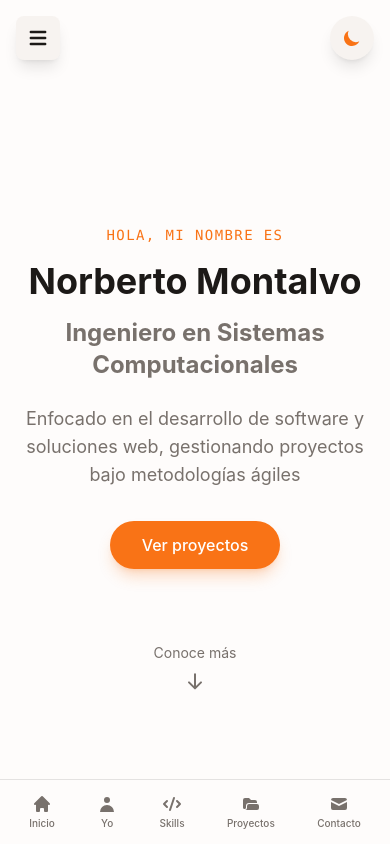
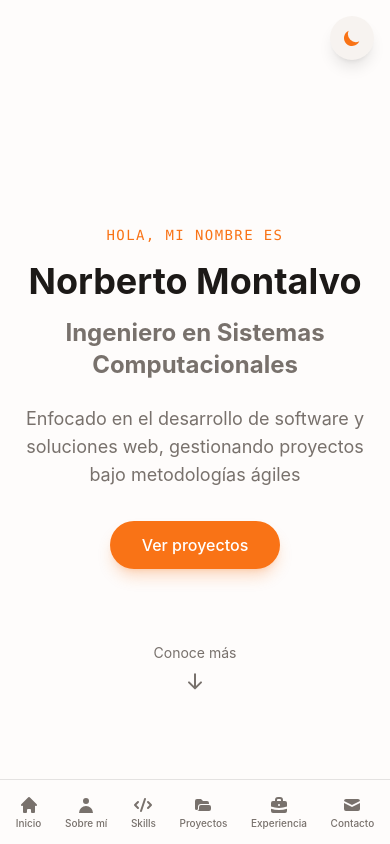
Before and after one commit to CascoArcilla/personal-react, a React (Vite) app: page / in a window 390 px wide. Shown: the top 844 px of the page. Built offline with nearby package versions, Linux system fonts and the light colour scheme.

Commit message:
refactor: se han ajustado navs para mas elementos

```diff
--- /dev/null
+++ b/promts_tasks/007-update-navs.md
@@ -0,0 +1,14 @@
+## Rol
+Como desarrollador frontend
+
+## Contexto
+Agregue la seccion de experiencia, despues de esto pienso agregar otra seccion
+
+## Tareas
+- Crear un data de links que debera ser usado por todos los Navs agregando la nueva seccion de experiencia.
+- A los links data, se les debe agregar direcatamente los iconos aunque algunos nav no los usen.
+- Ajustar el src/components/layout/Navbar.jsx con el nuevo data de links.
+- Modificar el diseño de src/components/layout/MobileNav.jsx para que este sea capaz de mostrar los nuevos links que se agregen.
+
+## Restricciones
+- El diseño del MobileNav debe ser pensado en usarse con el dedo.
--- a/src/components/layout/MobileNav.jsx
+++ b/src/components/layout/MobileNav.jsx
@@ -1,27 +1,21 @@
-import { HiHome, HiUser, HiCode, HiFolderOpen, HiMail } from 'react-icons/hi'
-
-const links = [
-  { href: '#hero', icon: HiHome, label: 'Inicio' },
-  { href: '#about', icon: HiUser, label: 'Yo' },
-  { href: '#skills', icon: HiCode, label: 'Skills' },
-  { href: '#projects', icon: HiFolderOpen, label: 'Proyectos' },
-  { href: '#contact', icon: HiMail, label: 'Contacto' },
-]
+import { navLinks } from "../../data/navLinks"
 
 export default function MobileNav() {
   return (
     <nav className="md:hidden fixed bottom-0 left-0 right-0 z-40 bg-surface/90 dark:bg-surface/90 backdrop-blur-md border-t border-black/10 dark:border-white/10 safe-area-bottom">
-      <div className="flex items-center justify-around h-16 px-2">
-        {links.map(link => {
+      <div className="flex items-center justify-around h-16 px-1 max-w-2xl mx-auto overflow-x-auto">
+        {navLinks.map((link) => {
           const Icon = link.icon
           return (
             <a
               key={link.href}
               href={link.href}
-              className="flex flex-col items-center gap-0.5 px-3 py-1.5 rounded-lg text-text-muted dark:text-text-muted hover:text-primary dark:hover:text-primary-light transition-colors active:scale-95"
+              className="flex flex-col items-center gap-0.5 min-w-0 px-2 py-2 rounded-lg text-text-muted dark:text-text-muted hover:text-primary dark:hover:text-primary-light transition-colors active:scale-95"
             >
-              <Icon className="w-5 h-5" />
-              <span className="text-[10px] font-medium">{link.label}</span>
+              <Icon className="w-5 h-5 shrink-0" />
+              <span className="text-[10px] font-medium leading-tight text-center">
+                {link.label}
+              </span>
             </a>
           )
         })}
--- a/src/components/layout/Navbar.jsx
+++ b/src/components/layout/Navbar.jsx
@@ -1,19 +1,8 @@
-import { useState } from "react";
-import { motion, AnimatePresence } from "framer-motion";
-import { HiMenu, HiX } from "react-icons/hi";
+import { HiSun, HiMoon } from "react-icons/hi";
 import { useTheme } from "../../context/ThemeContext";
-import { HiSun, HiMoon } from "react-icons/hi";
-
-const links = [
-  { href: "#hero", label: "Inicio" },
-  { href: "#about", label: "Sobre mí" },
-  { href: "#skills", label: "Skills" },
-  { href: "#projects", label: "Proyectos" },
-  { href: "#contact", label: "Contacto" },
-];
+import { navLinks } from "../../data/navLinks";
 
 export default function Navbar() {
-  const [menuOpen, setMenuOpen] = useState(false);
   const { theme, toggleTheme } = useTheme();
 
   return (
@@ -25,7 +14,7 @@ export default function Navbar() {
             Norberto
           </a>
           <div className="flex items-center gap-8">
-            {links.map((link) => (
+            {navLinks.map((link) => (
               <a
                 key={link.href}
                 href={link.href}
@@ -48,54 +37,6 @@ export default function Navbar() {
           </div>
         </div>
       </nav>
-
-      {/* Mobile hamburger (visible above 768 to keep theme toggle accessible) */}
-      <button
-        onClick={() => setMenuOpen(!menuOpen)}
-        className="md:hidden fixed top-4 left-4 z-50 p-2.5 rounded-lg bg-surface-alt dark:bg-white/20 backdrop-blur-md shadow-lg text-text text-red"
-        aria-label="Menú"
-      >
-        {menuOpen ? (
-          <HiX className="w-6 h-6" />
-        ) : (
-          <HiMenu className="w-6 h-6" />
-        )}
-      </button>
-
-      {/* Mobile menu overlay */}
-      <AnimatePresence>
-        {menuOpen && (
-          <motion.div
-            initial={{ opacity: 0 }}
-            animate={{ opacity: 1 }}
-            exit={{ opacity: 0 }}
-            className="md:hidden fixed inset-0 z-40 bg-black/50 backdrop-blur-sm"
-            onClick={() => setMenuOpen(false)}
-          >
-            <motion.nav
-              initial={{ x: -300 }}
-              animate={{ x: 0 }}
-              exit={{ x: -300 }}
-              transition={{ type: "spring", stiffness: 300, damping: 30 }}
-              className="w-64 h-full bg-surface dark:bg-surface p-6 pt-20 shadow-xl"
-              onClick={(e) => e.stopPropagation()}
-            >
-              <div className="flex flex-col gap-4">
-                {links.map((link) => (
-                  <a
-                    key={link.href}
-                    href={link.href}
-                    onClick={() => setMenuOpen(false)}
-                    className="text-lg font-medium text-text dark:text-text hover:text-primary transition-colors"
-                  >
-                    {link.label}
-                  </a>
-                ))}
-              </div>
-            </motion.nav>
-          </motion.div>
-        )}
-      </AnimatePresence>
     </>
   );
 }
--- /dev/null
+++ b/src/data/navLinks.js
@@ -0,0 +1,10 @@
+import { HiHome, HiUser, HiCode, HiFolderOpen, HiBriefcase, HiMail } from 'react-icons/hi'
+
+export const navLinks = [
+  { href: '#hero', icon: HiHome, label: 'Inicio' },
+  { href: '#about', icon: HiUser, label: 'Sobre mí' },
+  { href: '#skills', icon: HiCode, label: 'Skills' },
+  { href: '#projects', icon: HiFolderOpen, label: 'Proyectos' },
+  { href: '#experience', icon: HiBriefcase, label: 'Experiencia' },
+  { href: '#contact', icon: HiMail, label: 'Contacto' },
+]
```
